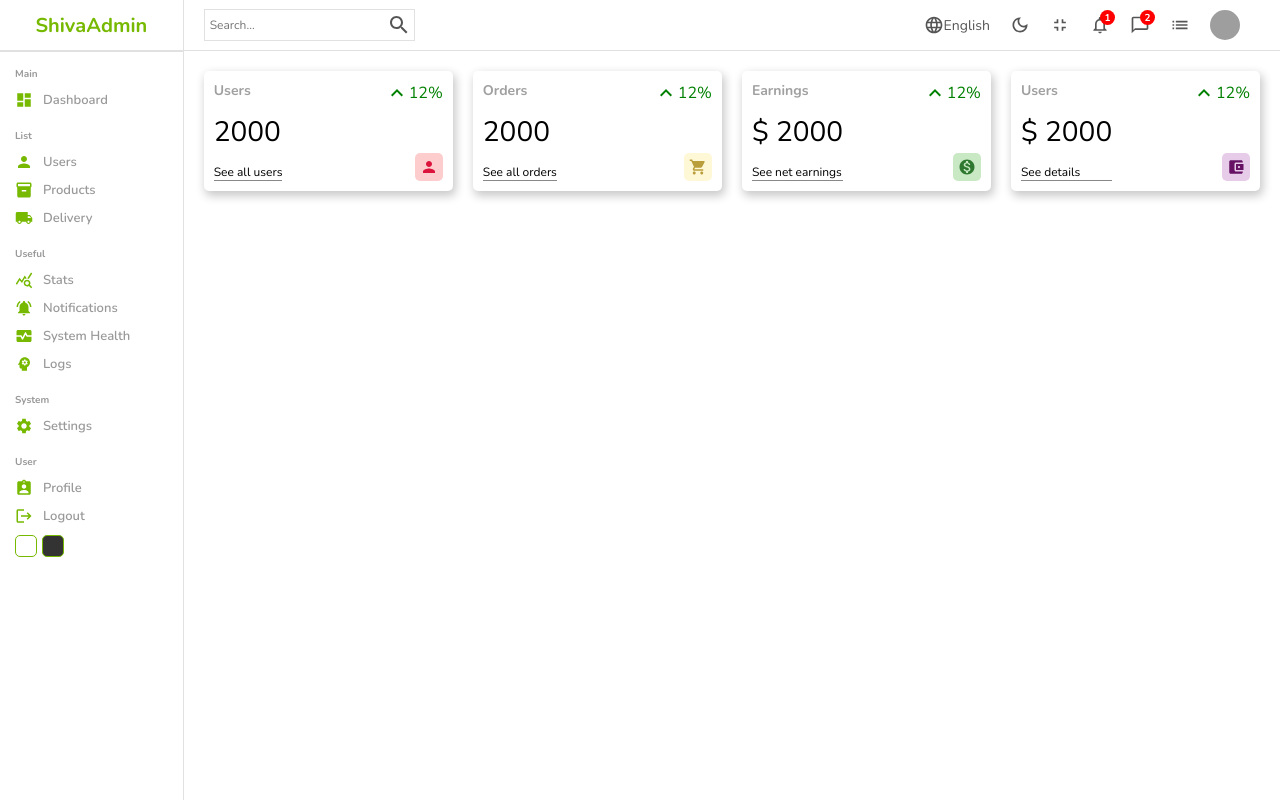
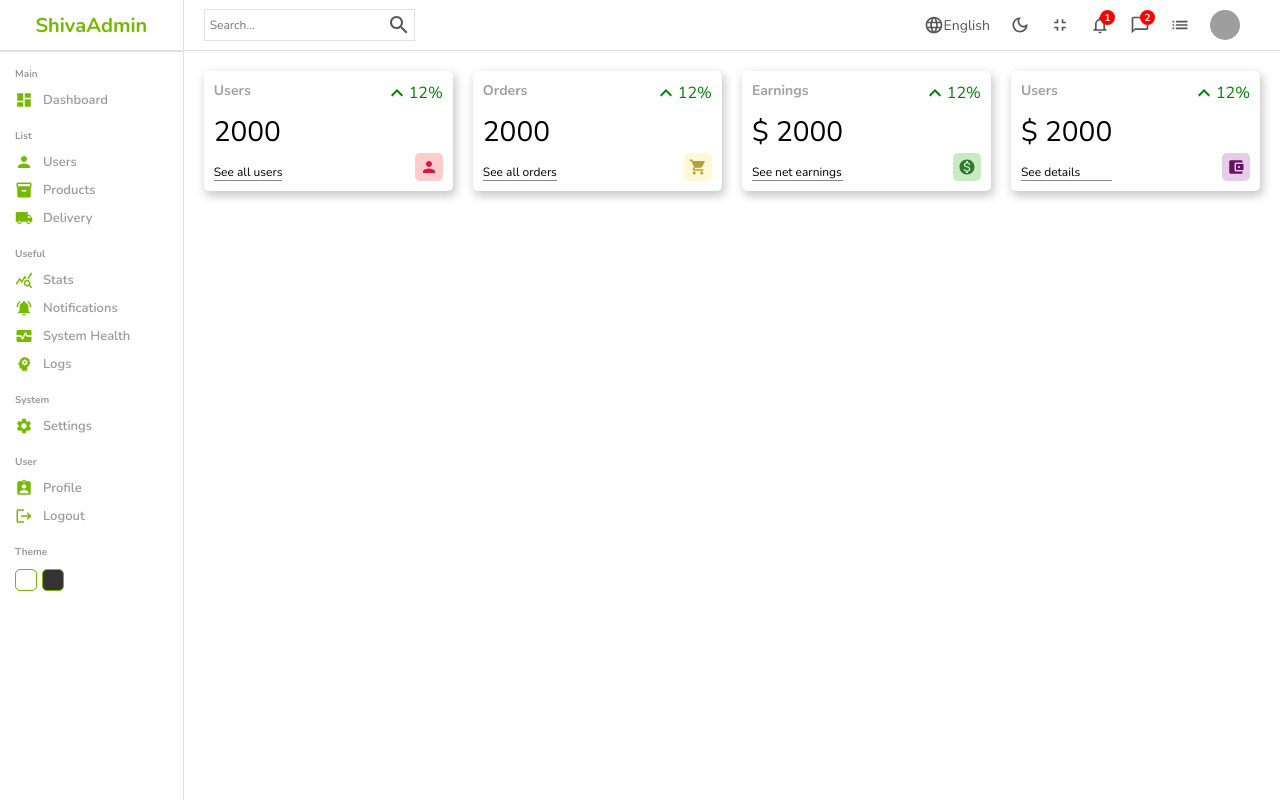
Before and after one commit to Shivanand0297/react-admin-dashboard, a React (Create React App) app: page / in a window 1280 px wide. Built offline with nearby package versions, Linux system fonts and the light colour scheme; grey boxes are pictures that could not be loaded.

Commit message:
quick fix for theme span

```diff
--- a/src/components/sidebar/Sidebar.jsx
+++ b/src/components/sidebar/Sidebar.jsx
@@ -72,8 +72,11 @@ const Sidebar = () => {
         </ul>
       </div>
       <div className="bottom">
-        <div className="colorOption light"></div>
-        <div className="colorOption dark"></div>
+        <span>Theme</span>
+        <div class="theme">
+          <div className="colorOption light"></div>
+          <div className="colorOption dark"></div>
+        </div>
       </div>
     </div>
   )
--- a/src/components/sidebar/sidebar.scss
+++ b/src/components/sidebar/sidebar.scss
@@ -68,7 +68,20 @@
 
   .bottom{
     display: flex;
+    flex-direction: column;
     padding-left: 15px;
+
+    span{
+      font-size: 10px;
+      font-weight: bold;
+      color: #999999;
+      margin-top: 15px;
+      margin-bottom: 5px;
+    }
+
+    .theme{
+      display: flex;
+    }
 
     .colorOption{
       width: 20px;
```
